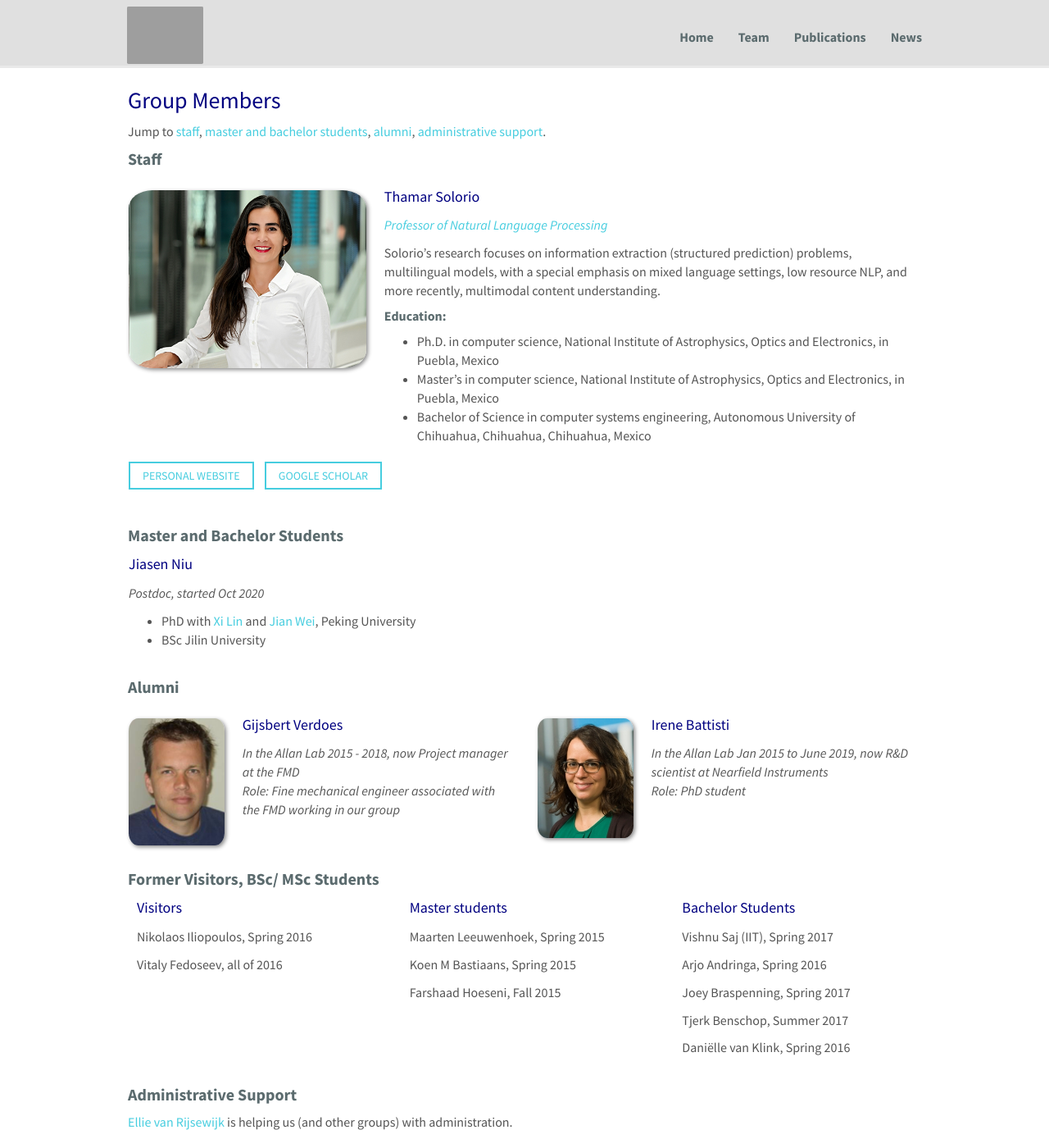
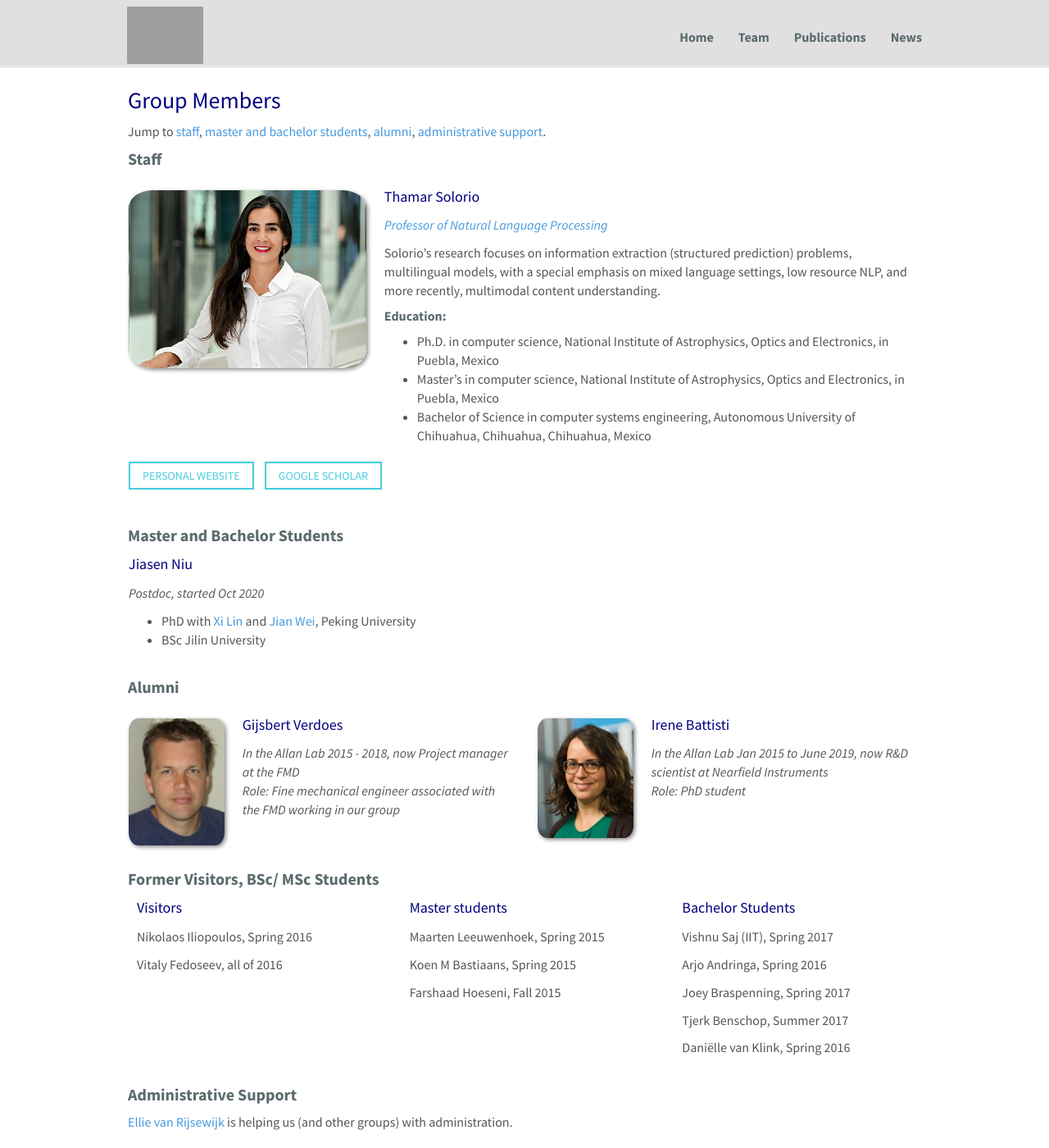
Before and after one commit to toqeerehsan/RiTUAL, a Jekyll site: the page built from _pages/team.md, in a window 1280 px wide and 1400 px high. Shown: the whole window at 82% size. Built offline with Jekyll 4.4.1, drawn with Linux system fonts in a browser that asks for light colours; nearby versions of some CDN libraries.

```diff
--- a/css/main.scss
+++ b/css/main.scss
@@ -128,7 +128,7 @@
 
 a, .sky{
 // color: #4ED5E7;
-color: #46cddf;
+color: #4699df/*#46cddf*/;
 }
 
 a:hover{
```
